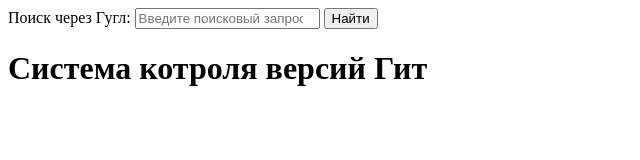
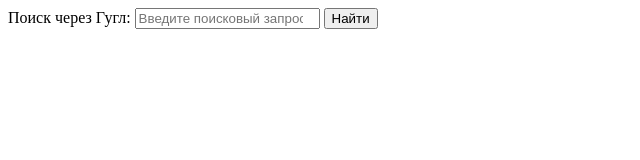
Before and after one commit to dudyaosuplayer/sus-git, a plain HTML site: page index.html in a window 1280 px wide. Shown: the whole page, without its empty margins (0-640 px from the left). Drawn offline with Linux system fonts and the light colour scheme.

```diff
--- a/index.html
+++ b/index.html
@@ -12,5 +12,4 @@
 		<button type="submit">Найти</button>
 	</form>
 </body>
-	<h1>Система котроля версий Гит</h1>
 </html>
```
